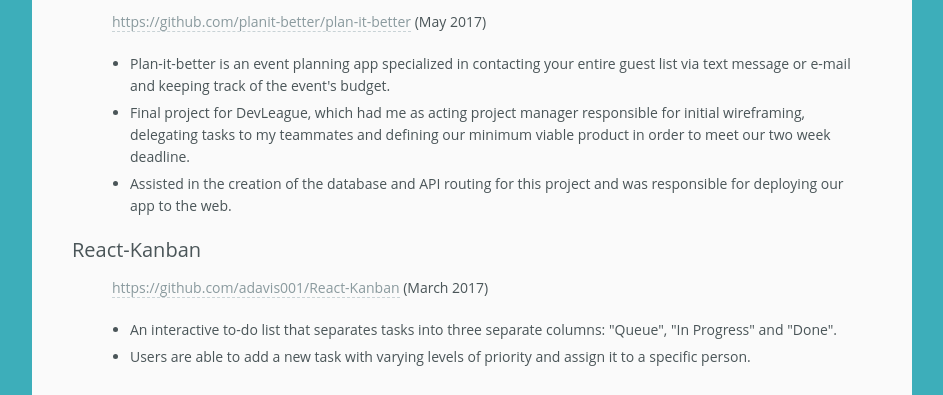
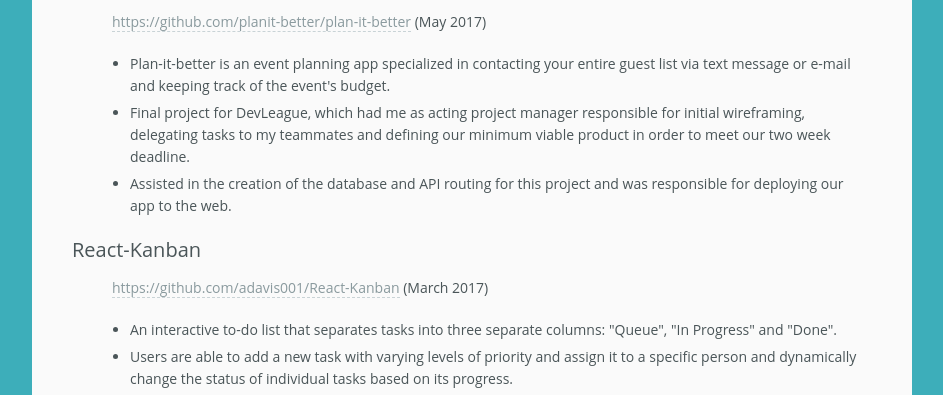
Before and after one commit to adavis001/adavis001.github.io, a plain HTML site: page index.html in a window 1280 px wide. Shown: the part 519-914 px from the top of the page, without its empty margins (168-1111 px from the left). Drawn offline with nearby package versions, Linux system fonts and the light colour scheme.

Commit message:
minor update to react-kanban board description

```diff
--- a/index.html
+++ b/index.html
@@ -33,7 +33,8 @@
 <ul id="https://github.com/adavis001/React-Kanban"><a href="https://github.com/adavis001/React-Kanban">https://github.com/adavis001/React-Kanban</a> (March 2017)</ul>
 <ul>
 <li>An interactive to-do list that separates tasks into three separate columns: "Queue", "In Progress" and "Done".</li>
-<li>Users are able to add a new task with varying levels of priority and assign it to a specific person.</li>
+<li> Users are able to add a new task with varying levels of priority and assign it to a specific person and dynamically change the status of individual tasks based on its progress.
+</li>
 </ul>
 <h2 id="professional-experience">Professional Experience</h2>
 <h3 id="pharmacy-technician">Pharmacy Technician</h3>
```
